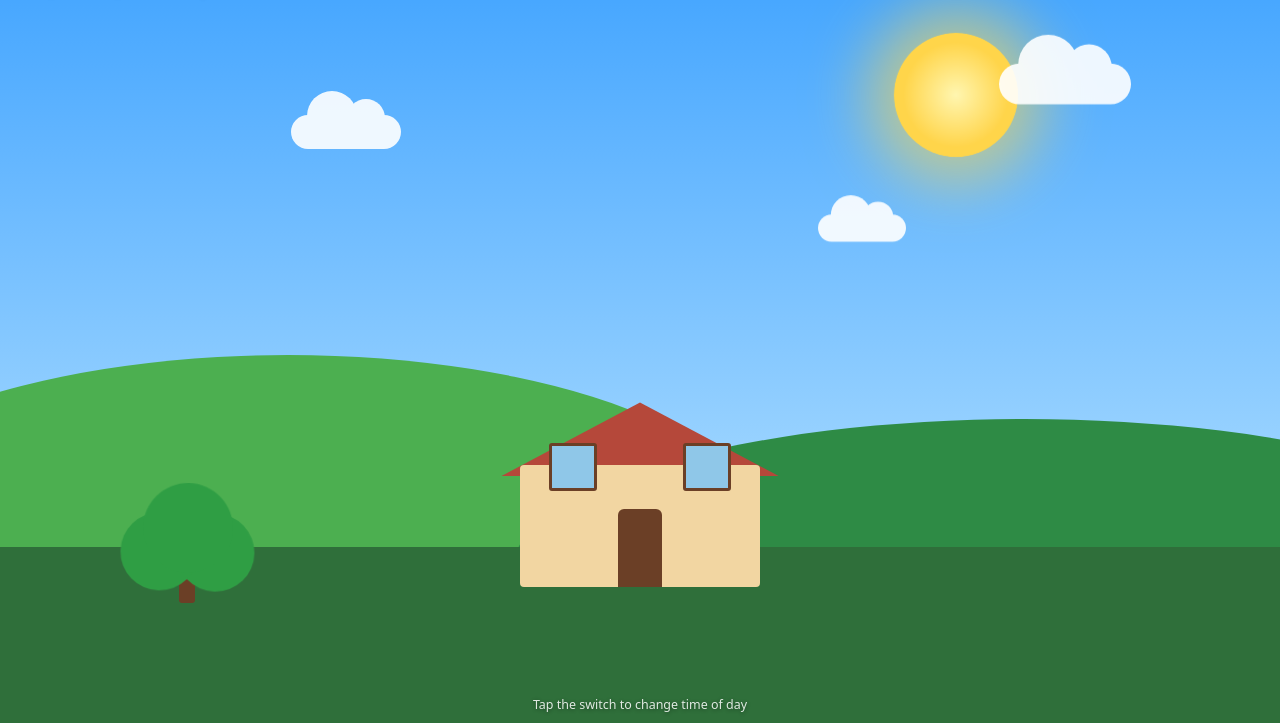
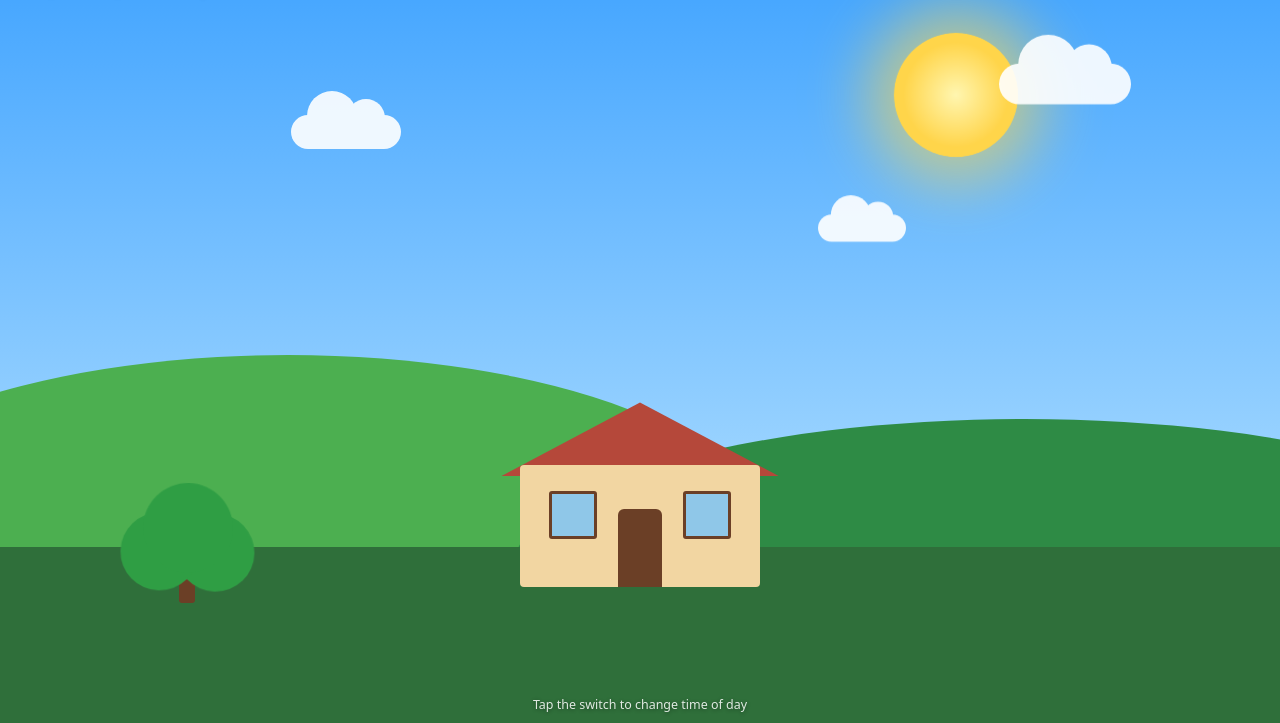
Before and after one commit to praveenkumar-elangovan/css-day-night, a plain HTML site: page index.html in a window 1280 px wide. Shown: the part 77-800 px from the top of the page. Drawn offline with Linux system fonts and the light colour scheme.

Commit message:
fix window position

```diff
--- a/style.css
+++ b/style.css
@@ -75,7 +75,7 @@ h1 small{display:block;font-weight:400;font-size:.7em;opacity:.85}
 #t:checked~.house .walls{background:#9c8460}
 .roof{position:absolute;left:-8%;right:-8%;top:0;height:40%;background:#b5483a;clip-path:polygon(50% 0,100% 100%,0 100%)}
 .door{position:absolute;left:41%;bottom:0;width:18%;height:42%;background:#6b3f26;border-radius:6px 6px 0 0}
-.win{position:absolute;top:22%;width:20%;height:26%;background:var(--win);border:3px solid #6b3f26;border-radius:3px;transition:box-shadow 1.2s}
+.win{position:absolute;top:48%;width:20%;height:26%;background:var(--win);border:3px solid #6b3f26;border-radius:3px;transition:box-shadow 1.2s}
 .win.a{left:12%}.win.b{right:12%}
 #t:checked~.house .win{box-shadow:0 0 28px 8px rgba(255,211,107,.7)}
 
```
